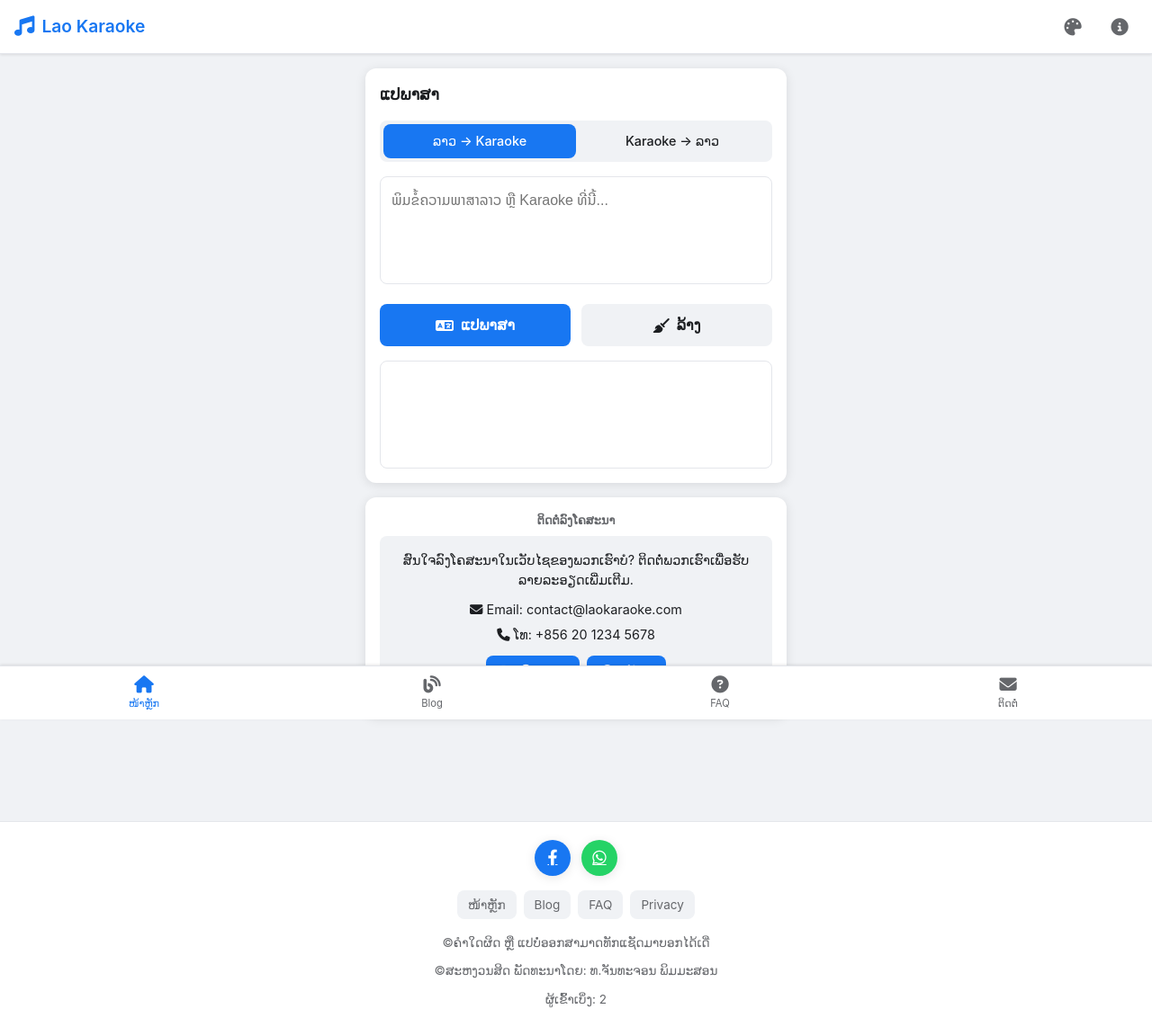
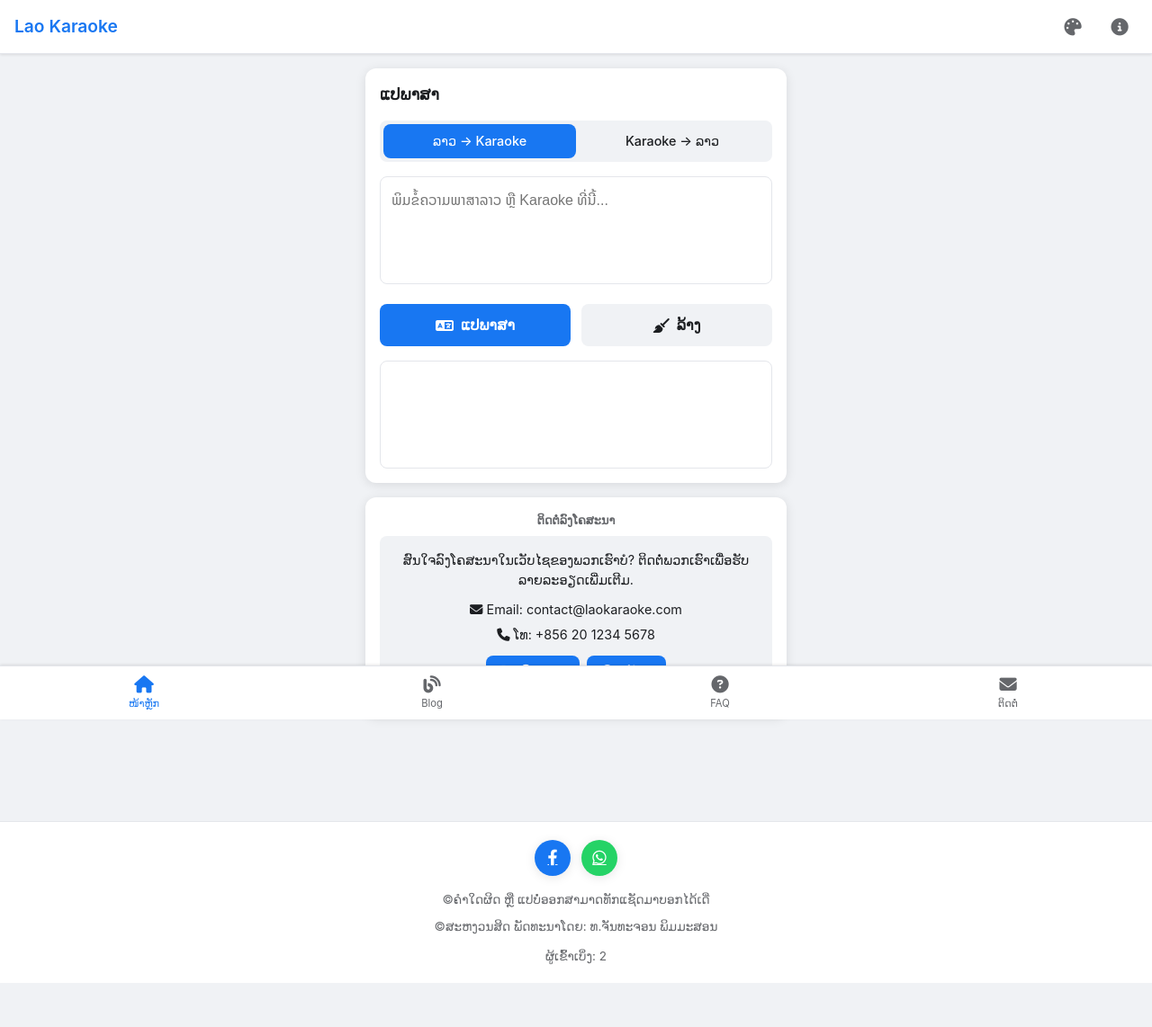
Before and after one commit to ChanthaChonepimmasone/test, a plain HTML site: page index.html in a window 1280 px wide. Shown: the whole page at 90% size. After the commit the page ends 1093 px from the top, so only its background shows below. Drawn offline with Linux system fonts and the light colour scheme.

Commit message:
Update index.html

```diff
--- a/index.html
+++ b/index.html
@@ -577,7 +577,6 @@
   <!-- ส่วนหัวแอพ -->
   <header class="app-header">
     <div class="app-title">
-      <i class="fas fa-music"></i>
       <span>Lao Karaoke</span>
     </div>
     <div class="header-actions">
@@ -699,14 +698,6 @@
         <i class="fab fa-whatsapp"></i>
       </a>
     </div>
-
-    <div class="footer-links">
-      <a href="index.html" class="footer-link">ໜ້າຫຼັກ</a>
-      <a href="Blog.html" class="footer-link">Blog</a>
-      <a href="FAQ.html" class="footer-link">FAQ</a>
-      <a href="privacy.html" class="footer-link">Privacy</a>
-    </div>
-
     <p class="footer-text">&copy;ຄຳໃດຜິດ ຫຼື ແປບໍ່ອອກສາມາດທັກແຊັດມາບອກໄດ້ເດີ່</p>
     <p class="footer-text">&copy;ສະຫງວນສິດ ພັດທະນາໂດຍ: ທ.ຈັນທະຈອນ ພິມມະສອນ</p>
     <p class="visitor-count" id="visitor-count"></p>
@@ -846,4 +837,5 @@
     });
   </script>
 </body>
+
 </html>
```
